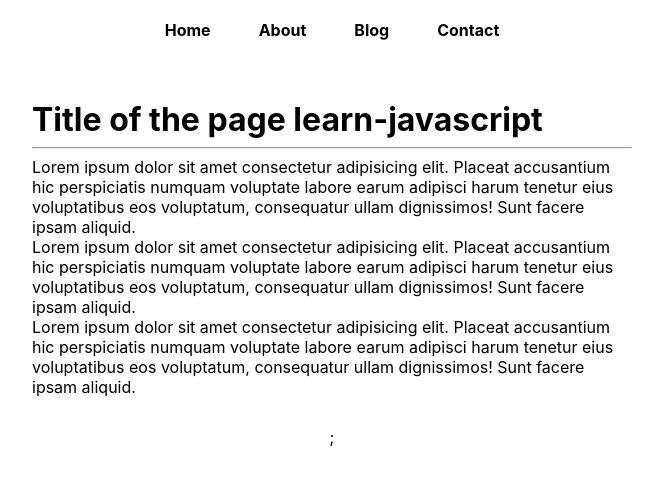
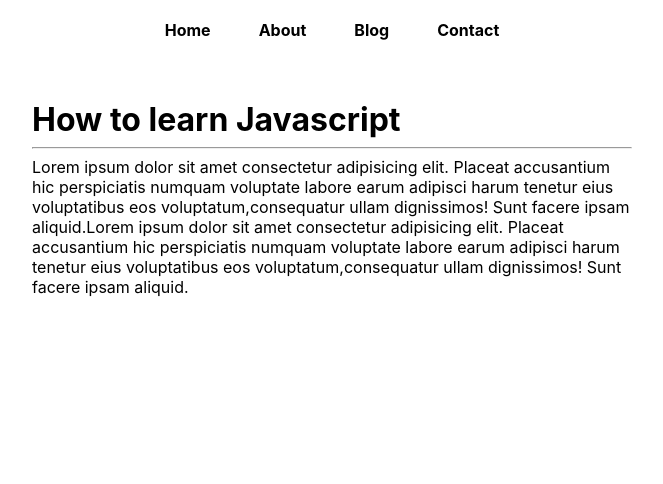
Before and after one commit to shivani312/next-js, a Next.js app: page /blogpost/learn-javascript in a window 1280 px wide. Shown: the top 484 px of the page, without its empty margins (308-971 px from the left). Built offline with nearby package versions, Linux system fonts and the light colour scheme.

Commit message:
add server-side-rendaring & create post api

```diff
--- /dev/null
+++ b/contactdata/1.json
@@ -0,0 +1,6 @@
+{
+    "name": "shivani maiyani",
+    "email": "shivani@gmail.com",
+    "phone": "8987876376",
+    "desc": "hello, good evening evryone."
+}
--- a/src/pages/_app.tsx
+++ b/src/pages/_app.tsx
@@ -6,7 +6,7 @@ const App = ({ Component, pageProps }: AppProps) => {
     return (
         <>
             <Navbar>
-                <Component {...pageProps} />;
+                <Component {...pageProps} />
             </Navbar>
         </>
     );
--- /dev/null
+++ b/src/pages/api/postcontact.ts
@@ -0,0 +1,16 @@
+import { NextApiRequest, NextApiResponse } from 'next'
+import * as fs from 'node:fs';
+
+export default function handler(
+    req: NextApiRequest,
+    res: NextApiResponse<any>
+) {
+    if (req.method === "POST") {
+
+        fs.writeFile('contactdata/1.json', JSON.stringify(req.body), () => { })
+        res.status(200).json(req)
+
+    } else {
+        res.status(200).json(['allblogs'])
+    }
+}
--- a/src/pages/blogpost/[slug].tsx
+++ b/src/pages/blogpost/[slug].tsx
@@ -1,35 +1,32 @@
-import { useRouter } from "next/router";
-import React from "react";
+import React, { useEffect, useState } from "react";
 
 import style from "../../styles/Blog.module.css";
 
-const Slug = () => {
-    const router = useRouter();
-    const { slug } = router.query;
+const Slug = (props: any) => {
+    const [blog, setBlog] = useState<any>();
+
+    useEffect(() => {
+        props.blogs && setBlog(props.blogs);
+    }, [props.blogs]);
+
     return (
         <div className={style.blogpost}>
-            <h1>Title of the page {slug}</h1>
+            <h1>{blog && blog.title}</h1>
             <hr />
-            <p>
-                Lorem ipsum dolor sit amet consectetur adipisicing elit. Placeat
-                accusantium hic perspiciatis numquam voluptate labore earum
-                adipisci harum tenetur eius voluptatibus eos voluptatum,
-                consequatur ullam dignissimos! Sunt facere ipsam aliquid.
-            </p>
-            <p>
-                Lorem ipsum dolor sit amet consectetur adipisicing elit. Placeat
-                accusantium hic perspiciatis numquam voluptate labore earum
-                adipisci harum tenetur eius voluptatibus eos voluptatum,
-                consequatur ullam dignissimos! Sunt facere ipsam aliquid.
-            </p>
-            <p>
-                Lorem ipsum dolor sit amet consectetur adipisicing elit. Placeat
-                accusantium hic perspiciatis numquam voluptate labore earum
-                adipisci harum tenetur eius voluptatibus eos voluptatum,
-                consequatur ullam dignissimos! Sunt facere ipsam aliquid.
-            </p>
+            <p>{blog && blog.content}</p>
         </div>
     );
 };
 
+export async function getServerSideProps(context: any) {
+    const { slug } = context.query;
+    let data = await fetch(`http://localhost:3001/api/getblogs?slug=${slug}`);
+
+    let blogs = await data.json();
+
+    return {
+        props: { blogs },
+    };
+}
+
 export default Slug;
```
Also changed, not shown: src/pages/blog.tsx (+13 -9 lines), blogdata/learn-javascript.json (renamed from blogdata/javascript.json), blogdata/learn-next-js.json (renamed from blogdata/next-js.json), blogdata/learn-node-js.json (renamed from blogdata/node-js.json).
